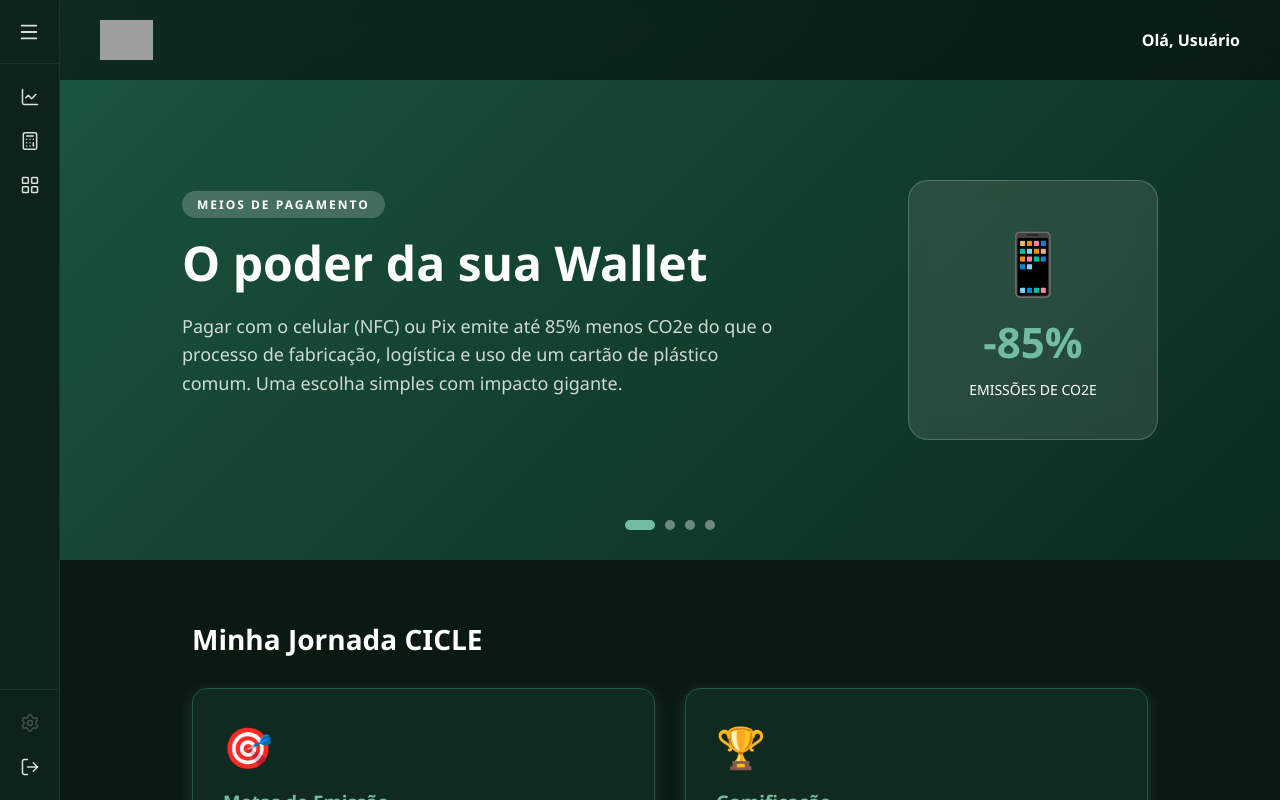
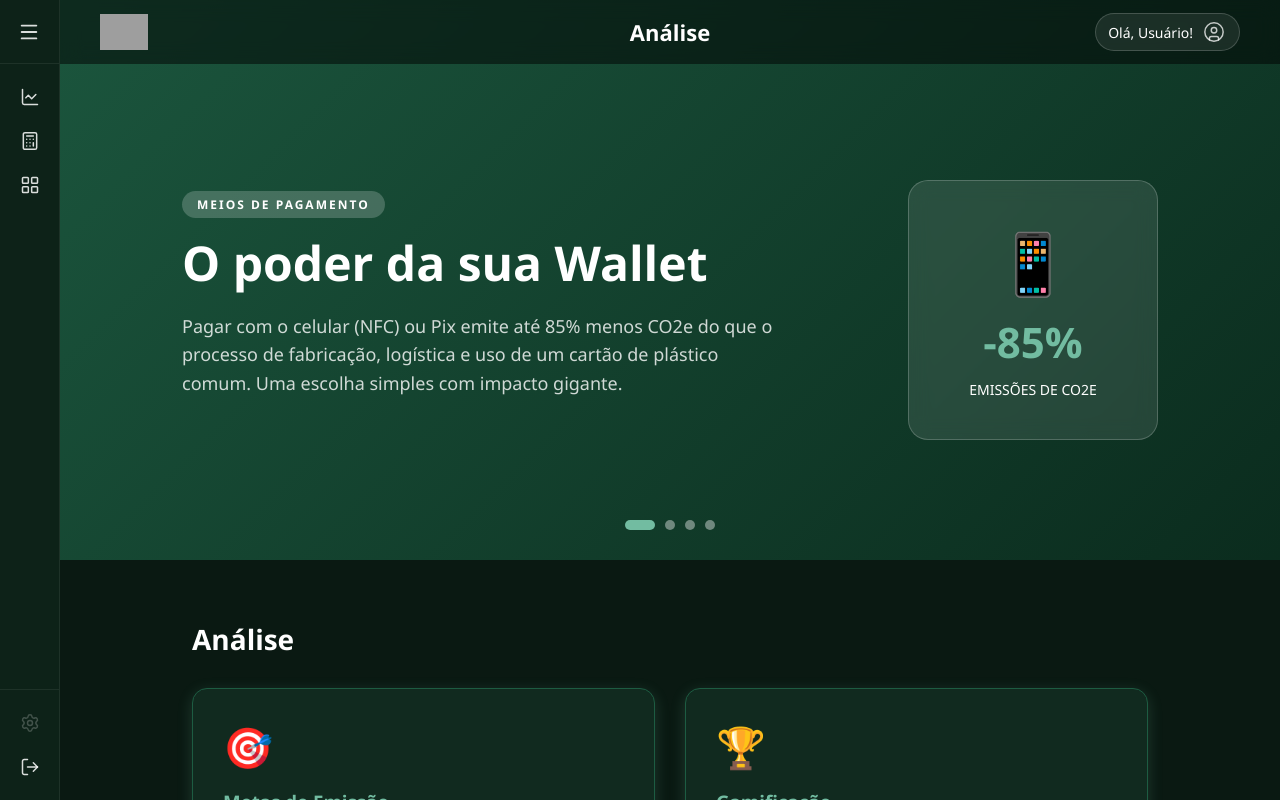
Before and after one commit to Lucascbayma/CICLE, a React (Create React App) app in the folder frontend/: page /usuario in a window 1280 px wide. Shown: the top 800 px of the page. Built offline with nearby package versions, Linux system fonts and the light colour scheme; grey boxes are pictures that could not be loaded.

Commit message:
Ajustando Header de acordo com figma

```diff
--- a/frontend/src/Usuario.js
+++ b/frontend/src/Usuario.js
@@ -1,5 +1,6 @@
 import React, { useState, useEffect } from 'react';
 import { useNavigate } from 'react-router-dom';
+import { UserCircle } from 'lucide-react';
 import './App.css';
 import logoImg from './cicle.png';
 import SidebarMenu from './SidebarMenu';
@@ -62,10 +63,16 @@ function Usuario() {
         <div style={{ backgroundColor: '#0a1912', minHeight: '100vh', width: '100%', fontFamily: 'sans-serif', paddingLeft: '60px', boxSizing: 'border-box' }}>
             <SidebarMenu />
 
-            <header style={{ display: 'flex', justifyContent: 'space-between', alignItems: 'center', padding: '20px 40px', backgroundColor: 'rgba(0,0,0,0.5)', position: 'fixed', left: '60px', right: 0, top: 0, zIndex: 100, boxSizing: 'border-box', backdropFilter: 'blur(10px)' }}>
-                <img src={logoImg} alt="Cicle Logo" style={{ height: '40px' }} />
-                <div style={{ display: 'flex', gap: '20px', alignItems: 'center' }}>
-                    <span style={{ color: 'white', fontWeight: 'bold' }}>Olá, Usuário</span>
+            <header style={{ display: 'flex', justifyContent: 'space-between', alignItems: 'center', padding: '0 40px', height: '64px', backgroundColor: 'rgba(0,0,0,0.5)', position: 'fixed', left: '60px', right: 0, top: 0, zIndex: 100, boxSizing: 'border-box', backdropFilter: 'blur(10px)' }}>
+                <img src={logoImg} alt="Cicle Logo" style={{ height: '36px' }} />
+
+                <h1 style={{ color: 'white', fontSize: '22px', fontWeight: '700', margin: 0, position: 'absolute', left: '50%', transform: 'translateX(-50%)' }}>
+                    Análise
+                </h1>
+
+                <div style={{ display: 'flex', alignItems: 'center', gap: '10px', backgroundColor: 'rgba(255,255,255,0.08)', border: '1px solid rgba(255,255,255,0.18)', borderRadius: '999px', padding: '7px 14px 7px 12px' }}>
+                    <span style={{ color: 'white', fontSize: '14px', fontWeight: '500', whiteSpace: 'nowrap' }}>Olá, Usuário!</span>
+                    <UserCircle size={22} color="rgba(255,255,255,0.75)" strokeWidth={1.6} />
                 </div>
             </header>
 
@@ -103,7 +110,7 @@ function Usuario() {
             </section>
 
             <section style={{ padding: '60px 10%', maxWidth: '1200px', margin: '0 auto' }}>
-                <h2 style={{ color: 'white', fontSize: '28px', marginBottom: '30px' }}>Minha Jornada CICLE</h2>
+                <h2 style={{ color: 'white', fontSize: '28px', marginBottom: '30px' }}>Análise</h2>
 
                 <div style={{ display: 'grid', gridTemplateColumns: 'repeat(2, 1fr)', gap: '30px' }}>
 
```
